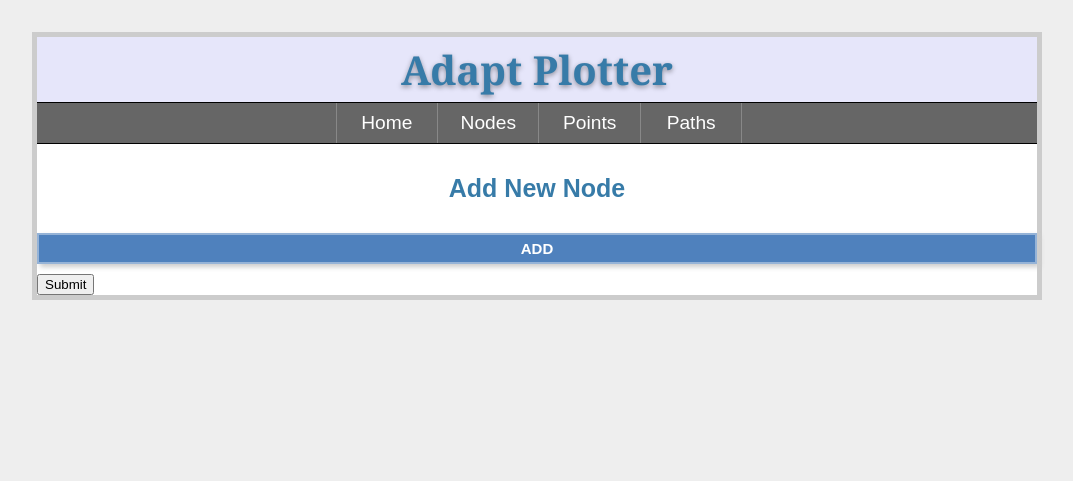
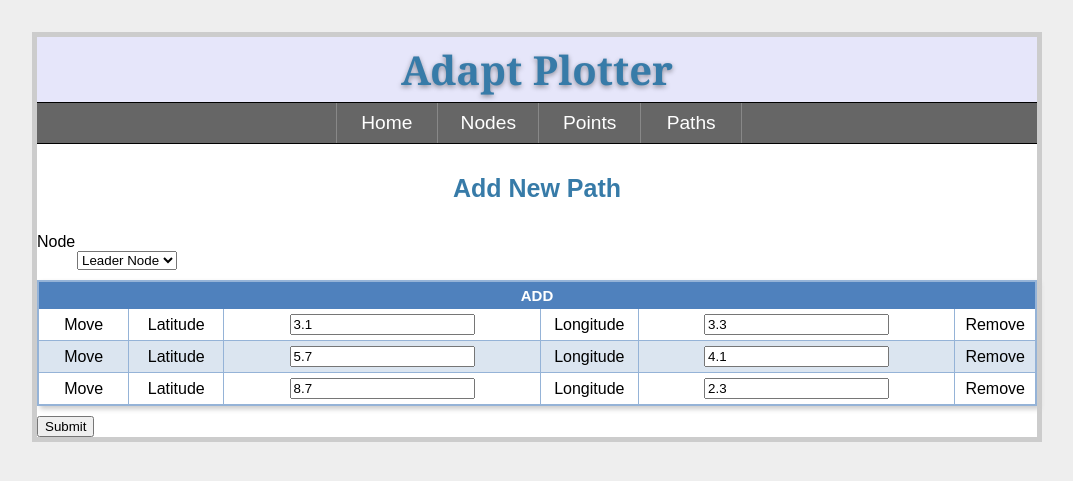
Before and after one commit to djtyree/adaptPlotter, a Flask app: page /path/5/edit in a window 1280 px wide. Shown: the top 481 px of the page, without its empty margins (103-1176 px from the left). Run offline with Flask 2, Linux system fonts and the light colour scheme; data comes from the database, SQL or seed files in the repository; both versions use the stored data as it was after the commit; parts of the project's set-up code (start-up, migrations or seed data) failed here and were passed over; some libraries are stand-ins or nearby versions.

Commit message:
path creation working, need to get edit working

```diff
--- a/main/forms.py
+++ b/main/forms.py
@@ -1,8 +1,14 @@
 from flask.ext.wtf import Form
 from wtforms import validators
 from wtforms.fields import TextField, HiddenField, FloatField, SelectField, FieldList, FormField
+import wtforms
 
-class LocationForm(Form):
+class LocationForm(wtforms.Form):
+    lat = FloatField('Latitude', [validators.Required()])
+    lon = FloatField('Longitude', [validators.Required()])
+
+class PathPointForm(wtforms.Form):
+    pid = HiddenField('Id')
     lat = FloatField('Latitude', [validators.Required()])
     lon = FloatField('Longitude', [validators.Required()])
 
@@ -36,4 +42,4 @@ class PathForm(Form):
     id = HiddenField('Id')
     new = HiddenField('New')
     node  = SelectField('Node', choices=[], coerce=int)
-    points = FieldList(FormField(LocationForm))
+    points = FieldList(FormField(PathPointForm))
--- a/main/templates/__formhelpers.html
+++ b/main/templates/__formhelpers.html
@@ -33,3 +33,15 @@
         <button type="button">Add entry</button>
     </div>
 {% endmacro %}
+
+{% macro render_path_point(index, point) %}
+	<tr class="row">
+    	<input id="points-{{ index }}-id" name="points-{{ index }}-id" type="hidden" value="{{ point.pid.data }}">
+		<td width="10%"><span class="move">Move</span></td>
+		<td width="10%">Latitude</td>
+   		<td width="35%"><input type="text" id="points-{{ index }}-lat" name="points-{{ index }}-lat" value="{{ point.lat.data }}"/></td>
+   		<td width="10%">Longitude</td>
+   		<td width="35%"><input type="text" id="points-{{ index }}-lon" name="points-{{ index }}-lon" value="{{ point.lon.data }}"/></td>
+		<td width="10%"><span class="remove">Remove</span></td>
+	</tr>
+{% endmacro %}
--- a/main/templates/pathForm.html
+++ b/main/templates/pathForm.html
@@ -1,18 +1,21 @@
-{% from "__formhelpers.html" import render_field, render_multi_field %}
+{% from "__formhelpers.html" import render_field, render_multi_field, render_path_point %}
 {% extends "layout.html" %}
 {% block page_header %}
   <script type="text/javascript" src="{{ url_for('static', filename='js/repeatable-fields.js') }}"></script>
   <script type="text/javascript" src="{{ url_for('static', filename='js/path.js') }}"></script>
 {% endblock %}
 {% block body %}
-  <h3 class=page-title>Add New Node</h3>
+  <h3 class=page-title>Add New Path</h3>
   {% if form.new.data %}
-  	<form class='new-point' method=post action="{{ url_for('addEditPoint') }}">
+  	<form class='new-point' method=post action="{{ url_for('addEditPath') }}">
   {% else %}
-  	<form class='edit-point' method=post action="{{ url_for('addEditPoint', point_id=form.id.data) }}">
+  	<form class='edit-point' method=post action="{{ url_for('addEditPath', point_id=form.id.data) }}">
   {% endif %}
     {{ form.hidden_tag() }}
-
+    <div class="node select leader">
+     	 {{ render_field(form.node) }}
+      </div>
+    {# {{ render_multi_field(form.points) }} #}
     <div class="repeat">
       <table class="wrapper" width="100%">
         <thead>
@@ -22,6 +25,7 @@
         </thead>
         <tbody class="container">
           <tr class="template row">
+          	{# <input class="csrf-tokens" id="points-{{ '{{' }}row-count-placeholder{{ '}}' }}-csrf_token" name="points-{{ '{{' }}row-count-placeholder{{ '}}' }}-csrf_token" type="hidden" value="{{ '{{' }}csrf-token-placeholder{{ '}}' }}"> #}
             <td width="10%"><span class="move">Move</span></td>
             <td width="10%">Latitude</td>
             <td width="35%"><input type="text" id="points-{{ '{{' }}row-count-placeholder{{ '}}' }}-lat" name="points-{{ '{{' }}row-count-placeholder{{ '}}' }}-lat" /></td>
@@ -29,14 +33,23 @@
             <td width="35%"><input type="text" id="points-{{ '{{' }}row-count-placeholder{{ '}}' }}-lon" name="points-{{ '{{' }}row-count-placeholder{{ '}}' }}-lon" /></td>
 		    <td width="10%"><span class="remove">Remove</span></td>
           </tr>
+          {% if form.points|length != 0 %}
+            {% for point in form.points %}
+            	{{ render_path_point(loop.index0, point) }}
+            {% endfor %}
+          {% else %}
+            <tr>
+              <td colspan=6>No paths have been created.</td>
+            </tr>
+          {% endif %}
         </tbody>
       </table>
     </div>
 
     {% if form.new.data %}
-    	<input class="btn newPoint new-item" type=submit value=Submit>
+    	<input class="btn newPath new-item" type=submit value=Submit>
    	{% else %}
-   		<input class="btn editPoint edit-item" type=submit value=Submit>
+   		<input class="btn editPath edit-item" type=submit value=Submit>
    	{% endif %}
   </form>
 {% endblock %}
--- a/main/views.py
+++ b/main/views.py
@@ -1,8 +1,9 @@
 from flask import render_template, jsonify, request, flash, redirect, url_for, json
 from main import app, db
-from models import Object, Node, Location, Point, Path
+from models import Object, Node, Location, Point, Path, PathPoint
 from forms import NodeForm, PointForm, PathForm
 import random
+
 
 @app.route('/')
 def homePage():
@@ -26,7 +27,7 @@ def getAllData():
     leaders = Node.query.filter_by(leader_id=0).all()
 
     nodes = { 'name': 'Node', 'color': '#AAAAAA', 'data': [], 'marker': {'symbol': 'triangle', 'radius': 6} }
-    paths = { 'name': 'Paths', 'color': '#FF0000', 'data': [], 'marker': {'symbol': 'square', 'radius': 4} }
+    paths = { 'lineWidth': 1,'name': 'Paths', 'color': '#FF0000', 'data': [], 'marker': {'symbol': 'square', 'radius': 4} }
     points = { 'name': 'Points', 'color': '#00FF00', 'data': [], 'marker': {'symbol': 'circle', 'radius': 3} }
 
     for leader in leaders:
@@ -35,7 +36,11 @@ def getAllData():
             nodes['data'].append(ChartPoint(x=follower.location.lat,y=follower.location.lon, name=follower.name,nid=follower.id,lid=leader.id).__dict__)
     for obj in objects:
         if obj.type == 'path':
-            paths['data'].append(None)
+
+            paths['data'].append(ChartPoint(x=obj.node.location.lat,y=obj.node.location.lon, name='', path=obj.id).__dict__)
+            for point in obj.points:
+                paths['data'].append(ChartPoint(x=point.location.lat,y=point.location.lon, name='PathPoint - ' + str(obj.id),pid=point.id, path=obj.id).__dict__)
+
         elif obj.type == 'point':
             points['data'].append(ChartPoint(x=obj.location.lat,y=obj.location.lon,name='Point - ' + str(obj.id)).__dict__)
     data = [nodes, paths, points]
@@ -139,7 +144,6 @@ def addEditPath(path_id):
     for x in Node.query.filter_by(leader_id=0):   # @UndefinedVariable
         node_choices.append((x.id,x.name))
     form = PathForm()
-    form.points.append_entry()
     form.node.choices = node_choices
     form.node.default = 0
     if path_id is not None:
@@ -152,9 +156,30 @@ def addEditPath(path_id):
             form.new.data = False
             form.id.data = path.id
             form.node.data = path.nid
+            points = []
+            for point in path.points:
+                form.points.append_entry({"pid": point.id, "lat": point.location.lat, "lon":point.location.lon })
+            #form.points.add_entry()
     if request.method == 'POST' and form.validate():  # @UndefinedVariable
         if path is None:
             # path has been created.
+            path = Path()
+            path.nid = form.node.data
+            db.session.add(path)
+            db.session.commit()
+            for pos, point in enumerate(form.points.data):
+                newPoint = PathPoint()
+                newPoint.path_id = path.id
+
+                location = Location(lat=point['lat'], lon=point['lon'])
+                db.session.add(location)  # @UndefinedVariable
+
+                newPoint.location = location
+                newPoint.position = pos
+
+                db.session.add(newPoint)
+            db.session.commit()
+
             #db.session.add(path)  # @UndefinedVariable
             #db.session.commit()  # @UndefinedVariable
             flash("Path has beeen created")
@@ -165,6 +190,8 @@ def addEditPath(path_id):
 
         # after creating the new state, redirect them back to dce config page
         return redirect(url_for("pathPage"))
+    elif request.method == 'POST' and not form.validate():
+        flash_errors(form)
     return render_template("pathForm.html", form=form)
 
 # Node View page
@@ -192,6 +219,8 @@ def pathPage():
 class ChartPoint(object):
     nid = 0
     lid = 0
+    path = 0
+    pid = 0
     x = 0
     y = 0
     color = ""
@@ -199,13 +228,17 @@ class ChartPoint(object):
     marker = ""
     size=6
 
-    def __init__(self, x, y, color=None, name=None, symbol=None, nid=None, lid=None, size=None):
+    def __init__(self, x, y, color=None, name=None, symbol=None, nid=None, lid=None, path=None, pid=None, size=None):
         self.x = x
         self.y = y
         if nid is not None:
             self.nid = nid
         if lid is not None:
             self.lid = lid
+        if pid is not None:
+            self.pid = pid
+        if path is not None:
+            self.path = path
         if color is not None:
             self.color = color
         if name is not None:
@@ -216,3 +249,24 @@ class ChartPoint(object):
                 self.marker['symbol'] = symbol
             if size is not None:
                 self.marker['radius'] = size
+
+def flash_errors(form):
+    for field, errors in form.errors.items():
+        for error in errors:
+            flash(u"Error in the %s field - %s" % (
+                getattr(form, field).label.text,
+                error
+            ))
+
+def multikeysort(items, columns):
+    from operator import itemgetter
+    comparers = [((itemgetter(col[1:].strip()), -1) if col.startswith('-') else
+                  (itemgetter(col.strip()), 1)) for col in columns]
+    def comparer(left, right):
+        for fn, mult in comparers:
+            result = cmp(fn(left), fn(right))
+            if result:
+                return mult * result
+        else:
+            return 0
+    return sorted(items, cmp=comparer)
```
Also changed, not shown: main/models.py (+6 -1 lines), main/static/js/repeatable-fields.js (+9 -0 lines), app.db.
